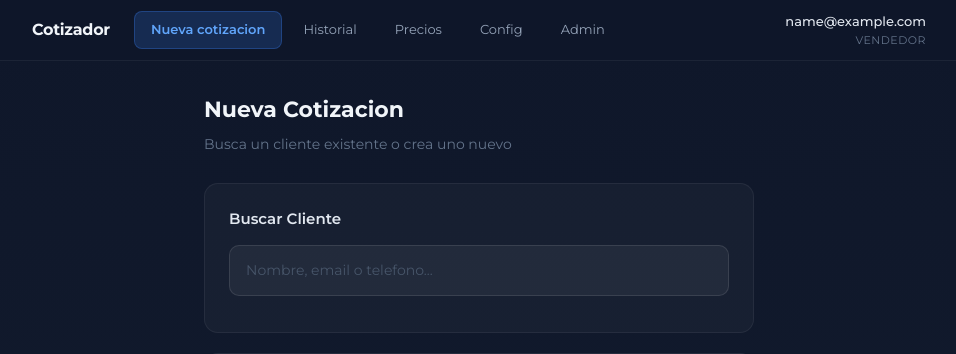
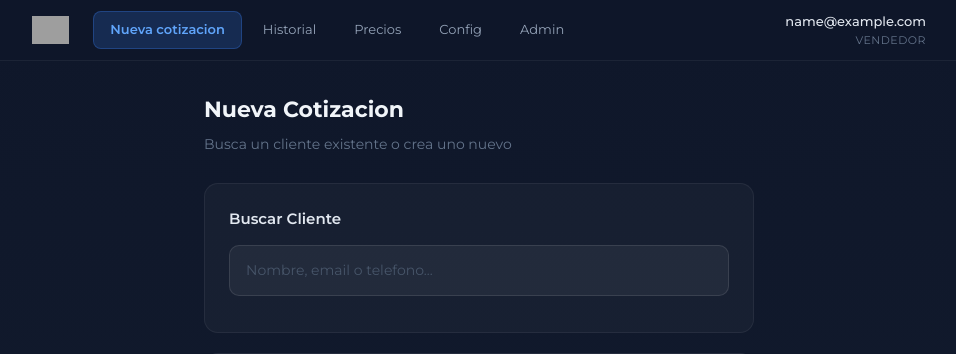
Before and after one commit to luciaf17/cotizador, a Django app: page / in a window 1280 px wide. Shown: the top 354 px of the page, without its empty margins (161-1117 px from the left). Run offline with Django 5.2, Linux system fonts and the light colour scheme; the visitor is signed in with stand-in values (Sample User, id 1); data that the repository does not hold is empty; some libraries are stand-ins or nearby versions; grey boxes are pictures that could not be loaded.

Commit message:
feat: agregar favicon.svg y cotizador_logo.svg en navbar
- Favicon: link rel=icon apuntando a /static/favicon.svg
- Navbar: reemplazado texto 'Cotizador' por img cotizador_logo.svg

Co-Authored-By: Claude Opus 4.6 (1M context) <noreply@anthropic.com>

```diff
--- a/templates/base.html
+++ b/templates/base.html
@@ -4,6 +4,7 @@
     <meta charset="UTF-8">
     <meta name="viewport" content="width=device-width, initial-scale=1.0">
     <title>{% block title %}Cotizador{% endblock %}</title>
+    <link rel="icon" type="image/svg+xml" href="/static/favicon.svg">
     <link href="https://fonts.googleapis.com/css2?family=Montserrat:wght@400;500;600;700&display=swap" rel="stylesheet">
     <script src="https://cdn.tailwindcss.com"></script>
     <script src="https://unpkg.com/htmx.org@2.0.4"></script>
@@ -121,8 +122,8 @@
     <nav style="background: rgba(15,23,42,0.95); backdrop-filter: blur(12px); border-bottom: 1px solid rgba(255,255,255,0.06); position: sticky; top: 0; z-index: 100;">
         <div style="max-width: 950px; margin: 0 auto; padding: 0 28px; display: flex; align-items: center; justify-content: space-between; height: 60px;">
             <div style="display: flex; align-items: center; gap: 24px;">
-                <a href="{% url 'cotizacion_inicio' %}" style="text-decoration: none; display: flex; align-items: center; gap: 10px;">
-                    <span style="color: #f1f5f9; font-weight: 700; font-size: 16px; letter-spacing: -0.3px;">Cotizador</span>
+                <a href="{% url 'cotizacion_inicio' %}" style="text-decoration: none; display: flex; align-items: center; gap: 8px;">
+                    <img src="/static/cotizador_logo.svg" alt="Cotizador" style="height: 28px;">
                 </a>
                 <div style="display: flex; gap: 4px;">
                     <a href="{% url 'cotizacion_inicio' %}" style="padding: 8px 16px; background: rgba(59,130,246,0.2); color: #60a5fa; border: 1px solid rgba(59,130,246,0.3); border-radius: 8px; font-size: 13px; text-decoration: none; font-weight: 600; display: flex; align-items: center; gap: 6px;">
```
